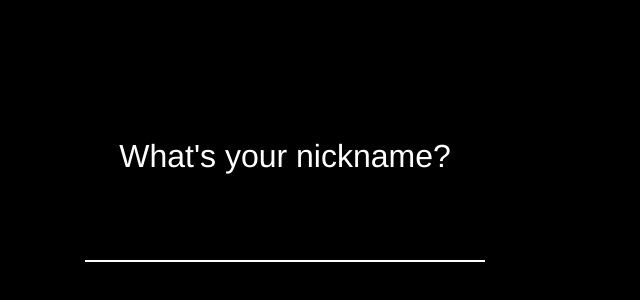
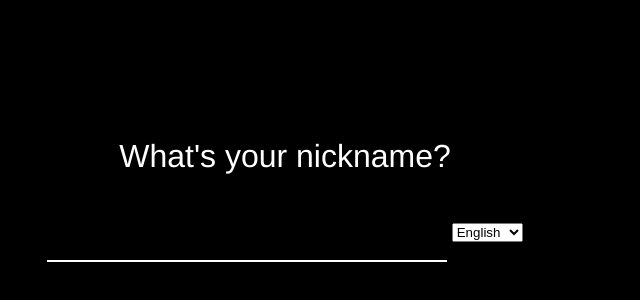
Before and after one commit to GraceStiles/universal-translator, a website: page public/index.html in a window 1280 px wide. Shown: the part 194-494 px from the top of the page, without its empty margins (355-995 px from the left). Drawn offline with nearby package versions, Linux system fonts and the light colour scheme; no server answers.

Commit message:
new commit

```diff
--- a/public/index.html
+++ b/public/index.html
@@ -4,6 +4,15 @@
   <meta charset="UTF-8">
   <title>Socket.IO Chat Example</title>
   <link rel="stylesheet" href="style.css">
+
+<script>
+var lang;
+function setLang(){
+  lang = document.getElementById('lang_selector').value;
+  alert(lang);
+}
+
+</script>
 </head>
 <body>
   <ul class="pages">
@@ -15,8 +24,14 @@
     </li>
     <li class="login page">
       <div class="form">
-        <h3 class="title">What's your nickname?</h3>
+        <h3 class="title">What's your nickname?    </h3>
         <input class="usernameInput" type="text" maxlength="14" />
+        <select id = "lang_selector" onchange="setLang()">
+          <option value="English">English</option>
+          <option value="Spanish">Spanish</option>
+          <option value="Arabic">Arabic</option>
+          <option value="German">German</option>
+        </select>
       </div>
     </li>
   </ul>
@@ -24,5 +39,6 @@
   <script src="https://code.jquery.com/jquery-1.10.2.min.js"></script>
   <script src="/socket.io/socket.io.js"></script>
   <script src="/main.js"></script>
+  <script src="/app.js"></script>
 </body>
 </html>
--- a/public/main.js
+++ b/public/main.js
@@ -1,3 +1,5 @@
+
+
 $(function() {
   var FADE_TIME = 150; // ms
   var TYPING_TIMER_LENGTH = 400; // ms
@@ -6,6 +8,19 @@ $(function() {
     '#58dc00', '#287b00', '#a8f07a', '#4ae8c4',
     '#3b88eb', '#3824aa', '#a700ff', '#d300e7'
   ];
+
+  //Hash table for the langauge-id thing
+// var hashTable = new Object(); // or just {}
+// hashTable['english'] = 1;
+// hashTable['spanish'] = 2;
+//
+// // show the values stored
+// for (var k in hashTable) {
+//     // use hasOwnProperty to filter out keys from the Object.prototype
+//     if (hashTable.hasOwnProperty(k)) {
+//         alert('key is: ' + k + ', value is: ' + hashTable[k]);
+//     }
+// }
 
   // Initialize variables
   var $window = $(window);
@@ -56,12 +71,14 @@ $(function() {
     var message = $inputMessage.val();
     // Prevent markup from being injected into the message
     message = cleanInput(message);
+    message = message + lang;
     // if there is a non-empty message and a socket connection
     if (message && connected) {
       $inputMessage.val('');
       addChatMessage({
         username: username,
         message: message
+        //todo: lanugage: language
       });
       // tell server to execute 'new message' and send along one parameter
       socket.emit('new message', message);
@@ -94,6 +111,7 @@ $(function() {
     var $messageDiv = $('<li class="message"/>')
       .data('username', data.username)
       .addClass(typingClass)
+      //somewhere in here potentially add language
       .append($usernameDiv, $messageBodyDiv);
 
     addMessageElement($messageDiv, options);
```
Also changed, not shown: public/app.js (added), 1 other file.
